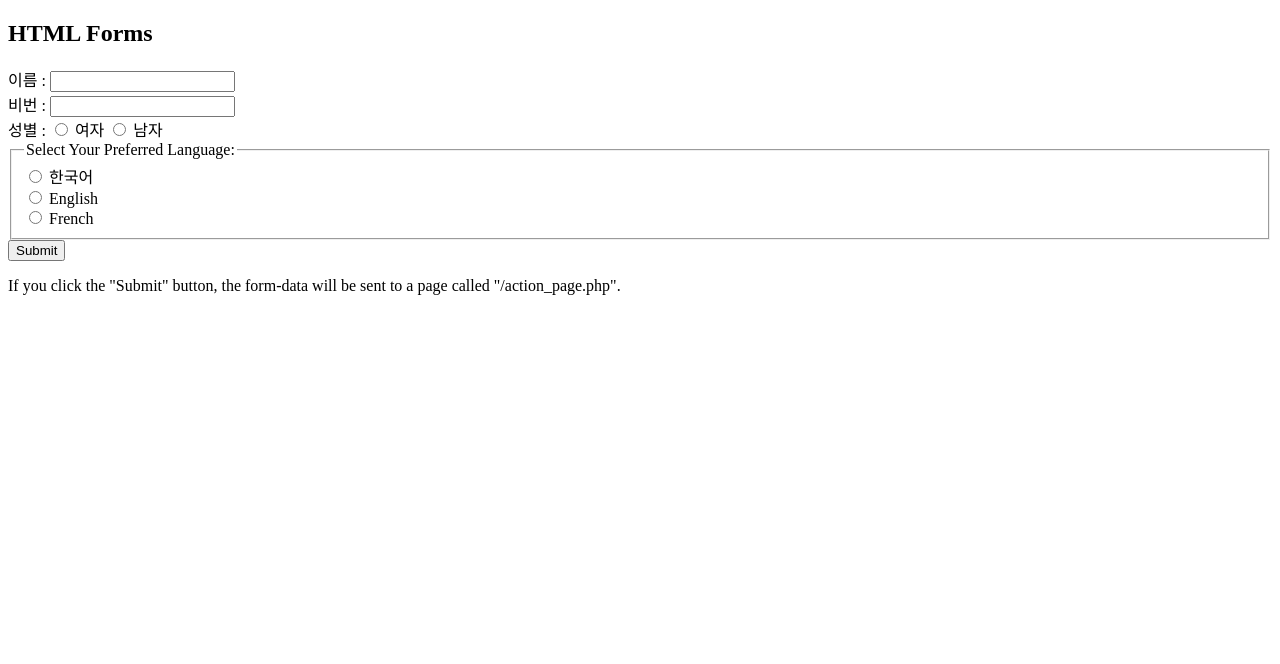
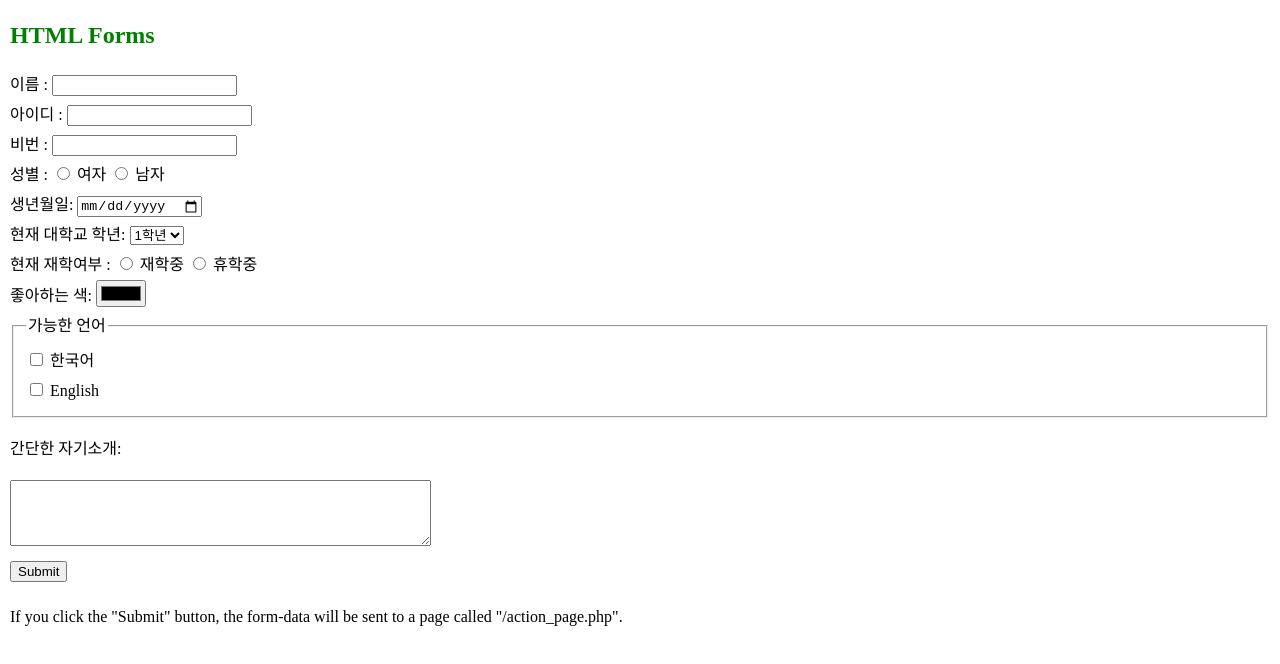
Before and after one commit to YCJeon/Project2, a plain HTML site: page form.html in a window 1280 px wide. Drawn offline with Linux system fonts and the light colour scheme.

Commit message:
Modify form.html

```diff
--- a/form.html
+++ b/form.html
@@ -1,25 +1,43 @@
 <!DOCTYPE html>
 <html>
+<head>
+    <style>
+        body{
+            margin: 10px;
+            line-height: 30px;
+        }
+    </style>
+</head>
 <body>
 
-<h2>HTML Forms</h2>
+<h2 style="color: green;">HTML Forms</h2>
 
 <form action="/action_page.php" method="post">
-    이름 : <input type="text" id="fname" name="fname" ><br>
-    비번 : <input type="text" id="lname" name="lname"><br>
-    성별 : <input type="radio" name="gender"value="2"> 여자 <input type="radio" name = "gender" value="1"> 남자
-
+    이름 : <input type="text" id="name" name="name" ><br>
+    아이디 : <input type="text" id="id" name="id" ><br>
+    비번 : <input type="text" id="password" name="password"><br>
+    성별 : <input type="radio" name="gender"value="2"> 여자 <input type="radio" name = "gender" value="1"> 남자<br>
+    생년월일: <input type="date" id="birthday"><br>
+    <label for="cars">현재 대학교 학년:</label>
+    <select name="school-year" id="school-year">
+        <option value="1-year">1학년</option>
+        <option value="saab">2학년</option>
+        <option value="opel">3학년</option>
+        <option value="audi">4학년</option>
+    </select><br>
+    현재 재학여부 : <input type="radio" name="attending"value="2"> 재학중 <input type="radio" name="attending"value="1"> 휴학중 <br>
+    좋아하는 색: <input type="color" id="color" name="Color">
     <fieldset>
-        <legend>Select Your Preferred Language:</legend>
-        <input type="radio" id="language1" name="language" value="Korea">
+        <legend>가능한 언어</legend>
+        <input type="checkbox" id="language1" name="language" value="Korea">
         <label for="language1">한국어</label><br>
 
-        <input type="radio" id="language2" name="language" value="English">
+        <input type="checkbox" id="language2" name="language" value="English">
         <label for="language2">English</label><br>
 
-        <input type="radio" id="language3" name="language" value="French">
-        <label for="language3">French</label><br>
     </fieldset>
+    <p><label for="w3review">간단한 자기소개:</label></p>
+    <textarea id="w3review" name="w3review" rows="4" cols="50"></textarea><br>
 
     <input type="submit" value="Submit">
 </form>
```
Also changed, not shown: nostyle.html (+1 -1 lines), style2.html (+2 -2 lines).
